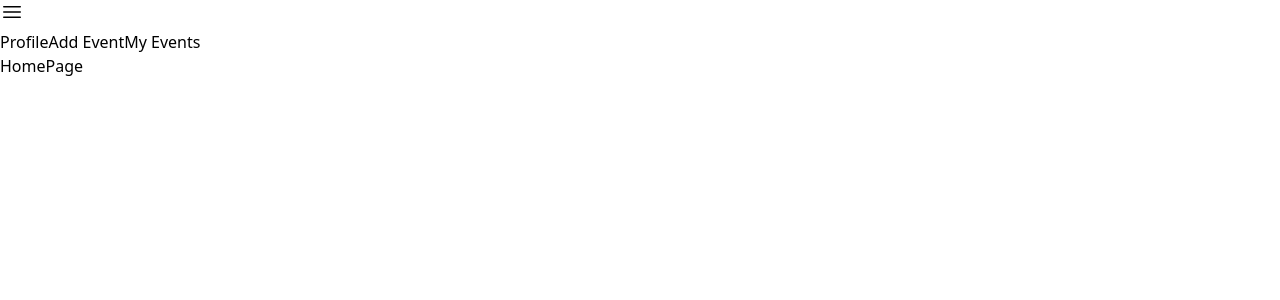
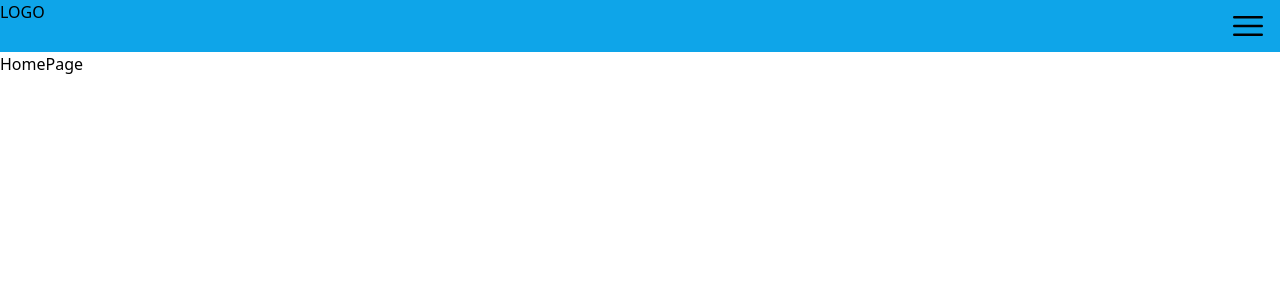
Before and after one commit to Shaymoun/eventify, a React (Vite) app: page / in a window 1280 px wide. Shown: the top 300 px of the page. Built offline with nearby package versions, Linux system fonts and the light colour scheme.

Commit message:
feat:Added basic toggled burger menu.

```diff
--- a/src/components/MainNavigation.jsx
+++ b/src/components/MainNavigation.jsx
@@ -5,17 +5,24 @@ import { EventifyContext } from "../store/eventify-context"
 
 const MainNavigation = () => {
 	const { darkMode, mobileMenuOpen, toggleMenu } = useContext(EventifyContext)
+
 	return (
-		<header>
-			<div className='logo'></div>
-			<NavigationButton mobileMenuOpen={mobileMenuOpen} toggleMenu={toggleMenu}/>
-			<nav>
-				<ul>
+		<header className='relative flex justify-between overflow-x-hidden bg-sky-500'>
+			<div>LOGO</div>
+			<nav
+				className={`bg-sky-500 fixed inset-0 h-dvh z-[-1] ${
+					mobileMenuOpen ? "" : "translate-x-full"
+				}`}>
+				<ul className='flex flex-col justify-around items-center h-full w-full'>
 					<NavLink to='/profile'>Profile</NavLink>
 					<NavLink to='/add-event'>Add Event</NavLink>
 					<NavLink to='/my-events'>My Events</NavLink>
 				</ul>
 			</nav>
+			<NavigationButton
+				mobileMenuOpen={mobileMenuOpen}
+				toggleMenu={toggleMenu}
+			/>
 		</header>
 	)
 }
--- a/src/ui/NavigationButton.jsx
+++ b/src/ui/NavigationButton.jsx
@@ -3,18 +3,17 @@ import { Bars3Icon, XMarkIcon } from "@heroicons/react/24/outline"
 
 const NavigationButton = ({ mobileMenuOpen, toggleMenu, ...props }) => {
 	let icon = mobileMenuOpen ? (
-		<XMarkIcon className='block h-6 w-6' />
+		<XMarkIcon className='block h-10 w-10' />
 	) : (
-		<Bars3Icon className='block h-6 w-6' />
+		<Bars3Icon className='block h-10 w-10' />
 	)
 
 	return (
 		<button
 			{...props}
 			aria-label={mobileMenuOpen ? "Close menu" : "Open menu"}
-			className=''
 			onClick={toggleMenu}
-			>
+			className='px-3 py-1.5'>
 			{icon}
 		</button>
 	)
```
Also changed, not shown: src/index.css (line endings or trailing spaces).
